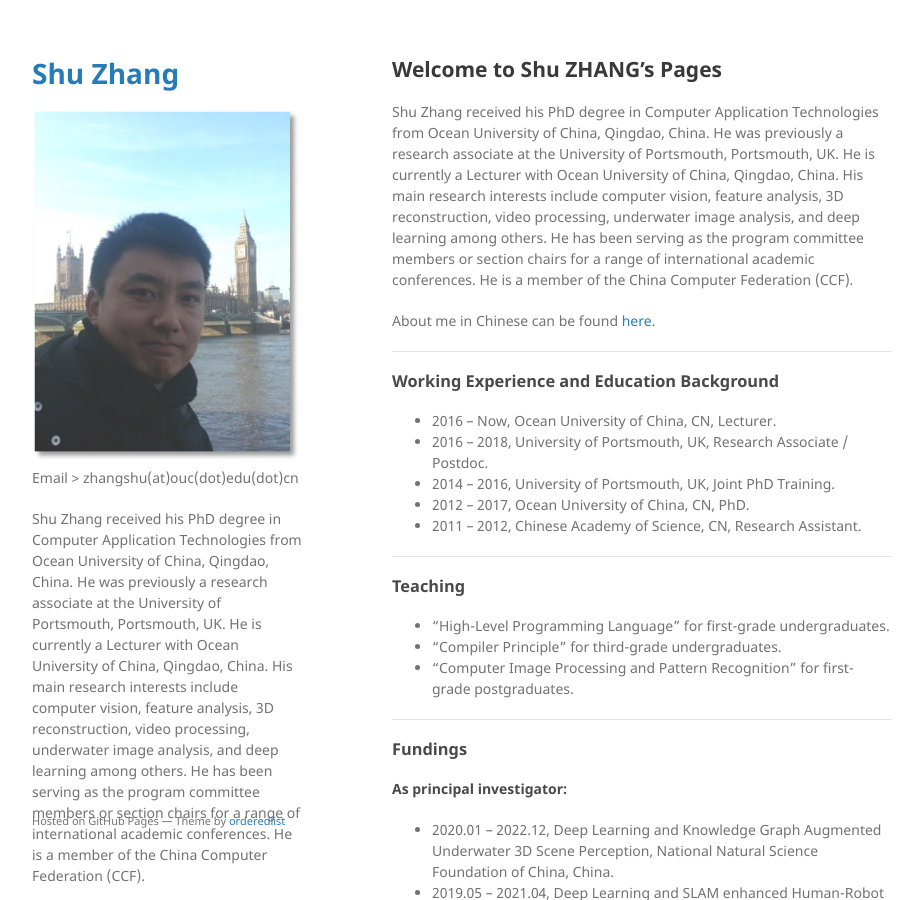
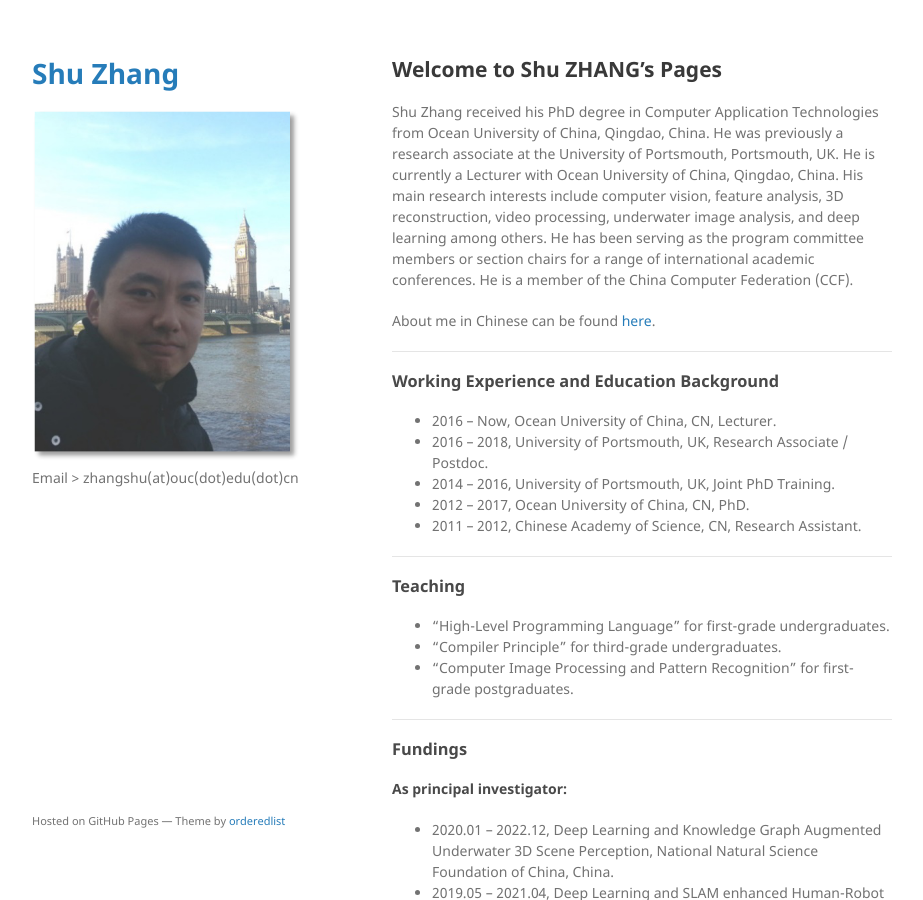
Before and after one commit to jackyspeed/aboutzhangshu, a Jekyll site: the page built from index.md, in a window 1280 px wide and 900 px high. Shown: the whole window, without its empty margins (178-1101 px from the left). Built offline with Jekyll 4.4.1, drawn with Linux system fonts in a browser that asks for light colours; our own code applies the rules of GitHub Pages for plain Markdown files.

Commit message:
Update _config.yml

```diff
--- a/_config.yml
+++ b/_config.yml
@@ -9,7 +9,7 @@ title: Shu Zhang
 logo: /assets/img/head.png
 # description: About Shu Zhang
 description: Email > zhangshu(at)ouc(dot)edu(dot)cn
-long_desc: Shu Zhang received his PhD degree in Computer Application Technologies from Ocean University of China, Qingdao, China. He was previously a research associate at the University of Portsmouth, Portsmouth, UK. He is currently a Lecturer with Ocean University of China, Qingdao, China. His main research interests include computer vision, feature analysis, 3D reconstruction, video processing, underwater image analysis, and deep learning among others. He has been serving as the program committee members or section chairs for a range of international academic conferences. He is a member of the China Computer Federation (CCF).
+OUC_link: http://it.ouc.edu.cn/2019/0527/c16104a248647/page.htm
 site.show_downloads: false
 site.github.is_project_page: false
 site.github.is_user_page: false
```
